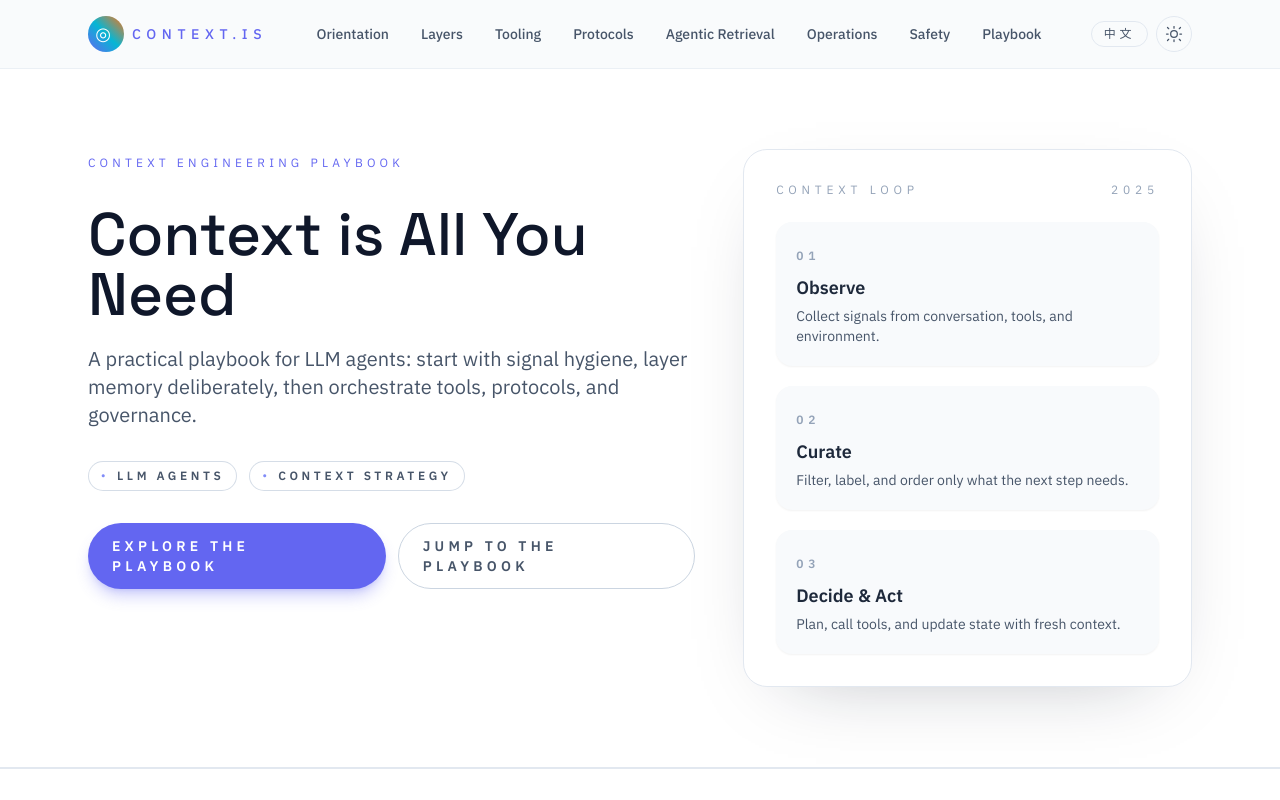
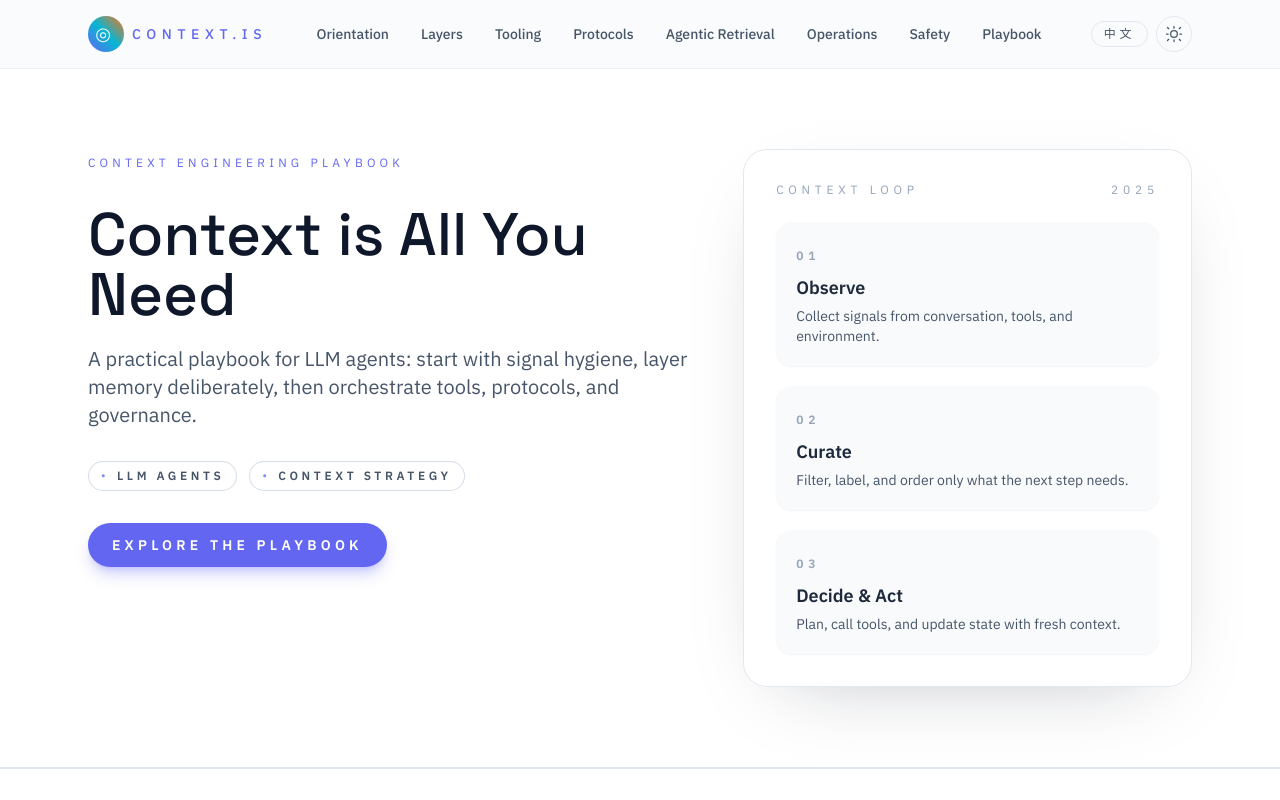
Before and after one commit to yushaw/contextIsAllYouNeed, a React (Vite) app: page / in a window 1280 px wide. Shown: the top 800 px of the page. Built offline with nearby package versions, Linux system fonts and the light colour scheme.

Commit message:
chore: remove secondary button

```diff
--- a/src/data/content.js
+++ b/src/data/content.js
@@ -20,7 +20,6 @@ export const content = {
         'A practical playbook for LLM agents: start with signal hygiene, layer memory deliberately, then orchestrate tools, protocols, and governance.',
       badges: ['LLM Agents', 'Context Strategy'],
       ctaPrimary: { label: 'Explore the playbook', href: '#primer' },
-      ctaSecondary: { label: 'Jump to the playbook', href: '#playbook' },
       loopTitle: 'Context loop',
       loopYear: '2025',
       loop: [
@@ -242,7 +241,6 @@ export const content = {
         '这是一份给大模型智能体 (Agent) 用的实操手册：从源头把信息处理干净，再精心设计记忆的层次，最后把工具、协议和安全规范整合起来。',
       badges: ['大模型 Agent', '上下文策略'],
       ctaPrimary: { label: '快速入门', href: '#primer' },
-      ctaSecondary: { label: '查看实战指南', href: '#playbook' },
       loopTitle: '工作循环',
       loopYear: '2025',
       loop: [
```
